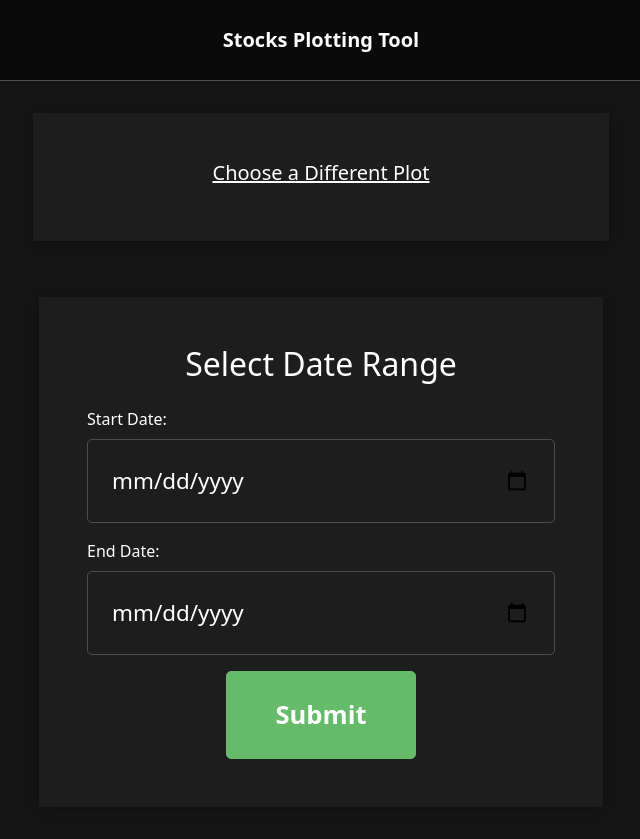
After one commit to MochiMochinoMi/dd, a Flask app: page /graph_selectiontd in a window 1280 px wide. The commit adds this page. Shown: the whole page, without its empty margins (319-959 px from the left). Run offline with Flask 2, Linux system fonts and the light colour scheme.

Commit message:
NEW_GRPH

```diff
--- /dev/null
+++ b/website/templates/graph_selectiontd.html
@@ -0,0 +1,46 @@
+{% extends 'template.html' %}
+
+{% block title %}
+    Graph Selection
+{% endblock %}
+
+{% block content %}
+    {% if error %}
+        <h2 class="text-center mt-3"> {{ error }}</h2>
+    {% endif %}
+    <div class="container d-flex justify-content-center"> <!-- Add the "d-flex justify-content-center" classes to center the container content -->
+        <div class="col-md-6">
+            <div class="card bg-primary text-white">
+                <div class="card-body text-center">
+                    <h5 class="card-title">
+                        <a href="{{ url_for('views.graph_choice') }}" class="text-white">Choose a Different Plot</a>
+                    </h5>
+                </div>
+            </div>
+        </div>
+    </div>
+    <div class="container">
+        <div class="row justify-content-center">
+            <div class="col-md-6">
+                <div class="card mt-4">
+                    <div class="card-body">
+                        <h2 class="card-title text-center mb-4">Select Date Range</h2>
+                        <form method="post" action="/graph_selectiontd">
+                            <div class="mb-3">
+                                <label for="start_date" class="form-label">Start Date:</label>
+                                <input type="date" id="start_date" name="start_date" class="form-control" required>
+                            </div>
+                            <div class="mb-3">
+                                <label for="end_date" class="form-label">End Date:</label>
+                                <input type="date" id="end_date" name="end_date" class="form-control" required>
+                            </div>
+                            <div class="text-center">
+                                <button type="submit" class="btn btn-primary">Submit</button>
+                            </div>
+                        </form>
+                    </div>
+                </div>
+            </div>
+        </div>
+    </div>
+{% endblock %}
--- a/website/templates/template.html
+++ b/website/templates/template.html
@@ -29,9 +29,9 @@
         }
 
         .container {
-            max-width: 900px; /* Adjust the max-width to your desired width */
-            margin: 2rem auto;
-        }
+    max-width: 1200px; /* Adjust the max-width to your desired width */
+    margin: 2rem auto;
+}
 
         .card {
             background-color: #1d1d1d;
--- a/website/views.py
+++ b/website/views.py
@@ -1,6 +1,6 @@
 from flask import Blueprint, render_template, request, session, redirect, url_for
 import os
-from .logic import extract_zip,plot_stock_data,plot_single_daily_data,avail_stocks,avail_stocksd,stack_excel_data
+from .logic import extract_zip, plot_stock_data ,plot_single_daily_data,avail_stocks,avail_stocksd,stack_excel_data,plot_stock_data_2
 import glob
 from flask import render_template, request, session, redirect, url_for
 import time
@@ -123,7 +123,48 @@ def graph_detailsd():
 
 
 
+@views.route('/graph_selectiontd', methods=['GET', 'POST'])
+def graph_selectiontd():
+    if request.method == 'POST':
+        if 'start_date' in request.form and 'end_date' in request.form:
+            start_date = request.form.get('start_date')
+            end_date = request.form.get('end_date')
+            session['start_date'] = start_date
+            session['end_date'] = end_date
+            # Check if stocks are available in the selected period
+            folder_path = 'website/static/data.csv'
+            stocks = avail_stocks(folder_path,start_date,end_date)
+            session['stocks'] = stocks
+            if stocks != None:
+                return redirect(url_for('views.graph_detailstd', stocks=stocks, show_form=True,start_date=start_date,end_date=end_date))
+        # No stocks available in the selected period
+            elif stocks == None:
+                error = "No stocks available in the selected period."
+                return render_template('graph_selectiontd.html', error=error, show_form=True)
+    # Render the initial form
+    return render_template('graph_selectiontd.html', show_form=True)
 
+
+
+@views.route('/graph_detailstd', methods=['GET', 'POST'])
+def graph_detailstd():
+    stocks=session.get('stocks')
+    start_date= session.get('start_date')
+    end_date= session.get('end_date')
+    folder_path = 'website/static/data.csv'
+    if 'variable' in request.form and 'stock' in request.form:
+            variable = request.form.get('variable')
+            selected_stocks = request.form.getlist('stock')
+            selected_stocks = selected_stocks[0]
+            print(start_date)
+            print(end_date)
+            plot_stock_data_2(folder_path, start_date, end_date, stock_name=selected_stocks, plot_variable=variable, log_scale=False)
+            plot_file_name = 'GRAPHTD.png'
+            plot_file_path = os.path.join(plot_file_name)
+            if plot_file_path != None:
+                return render_template('graph_detailstd.html', show_form=True,plot_path=plot_file_path,plot_file_path=plot_file_path,stocks=stocks)
+    # Render the initial form
+    return render_template('graph_detailstd.html', show_form=True,stocks=stocks)
 
 
 
```
Also changed, not shown: website/logic.py (+96 -0 lines), website/templates/graph_choice.html (+11 -2 lines), website/templates/graph_detailstd.html (added, +80 -0 lines), website/static/GRAPH.png, website/static/GRAPH2.png, website/static/GRAPHTD.png (added).
